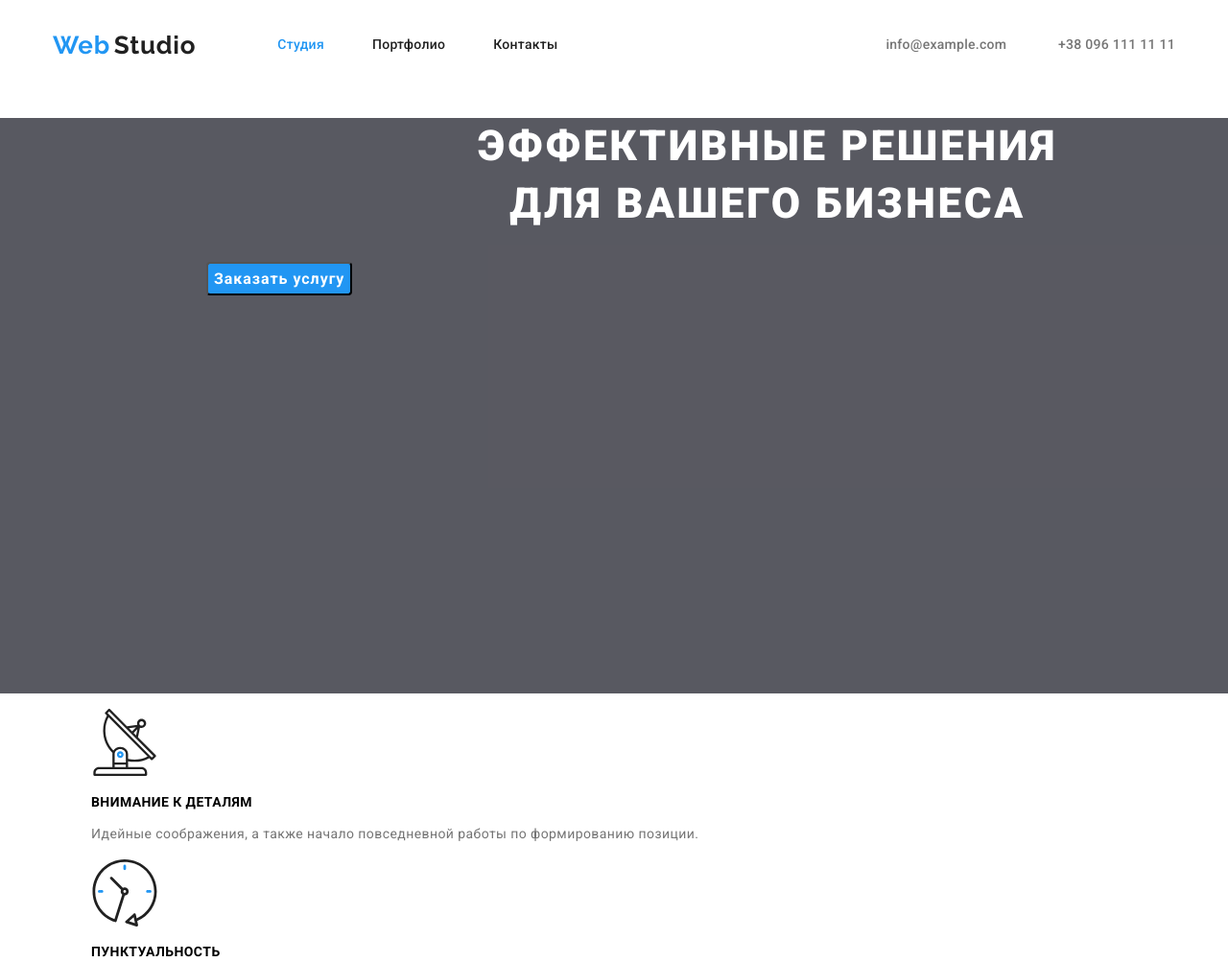
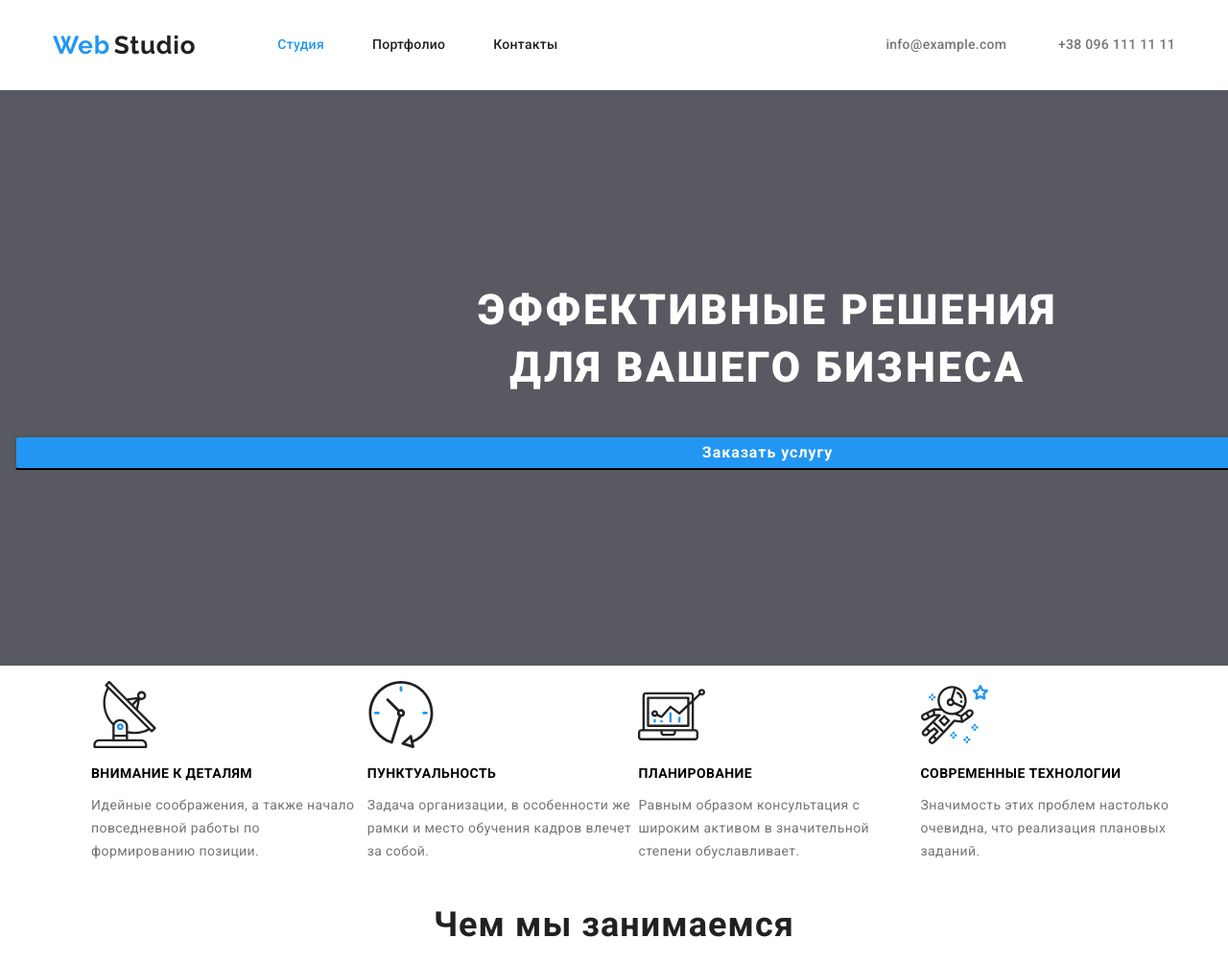
Before and after one commit to Anastasia6588/goit-markup-hw-03, a plain HTML site: page index.html in a window 1280 px wide. Shown: the top 1003 px of the page at 96% size. Drawn offline with Linux system fonts and the light colour scheme.

Commit message:
intermediate-result

```diff
--- a/css/styles.css
+++ b/css/styles.css
@@ -47,6 +47,7 @@ h1 {
 	text-transform: uppercase;
 	/*background-color: rgba(47, 48, 58, 0.8);*/
 	color: var(--light-text);
+	margin: 0;
 }
 
 header {
@@ -203,26 +204,37 @@ footer {
 
 .hero {
 	background-color: rgba(47, 48, 58, 0.8);
-	width: 1600px;
-	height: 600px;
+	font-family: Roboto;
 }
 
 .banner {
-	padding: 200 200;
+	display: flex;
+	flex-direction: column;
+	width: 1600px;
+	height: 600px;
+	padding-top: 200px;
+}
+.page-title {
+	margin-bottom: 40px;
 }
 
 .btn {
+	padding: 10, 32px;
 	background: #2196f3;
 	border-radius: 4px;
 	font-family: Roboto;
 	font-weight: bold;
 	font-size: 16px;
 	line-height: 1.87;
-	display: flex;
 	align-items: center;
 	text-align: center;
 	letter-spacing: 0.06em;
 	color: var(--light-text);
+	/*display: inline-block;*/
+}
+
+.advantege-list {
+	display: flex;
 }
 
 .list-item {
--- a/index.html
+++ b/index.html
@@ -51,7 +51,7 @@
 
 			<section class="advantege">
 				<div class="container">
-				<ul>
+				<ul class="advantege-list">
 					<li>
 						<img src="./images/logo/antenna.svg" alt="antenna" />
 						<h3>Внимание к деталям</h3>
```
Also changed, not shown: portfolio.html (+6 -4 lines).
